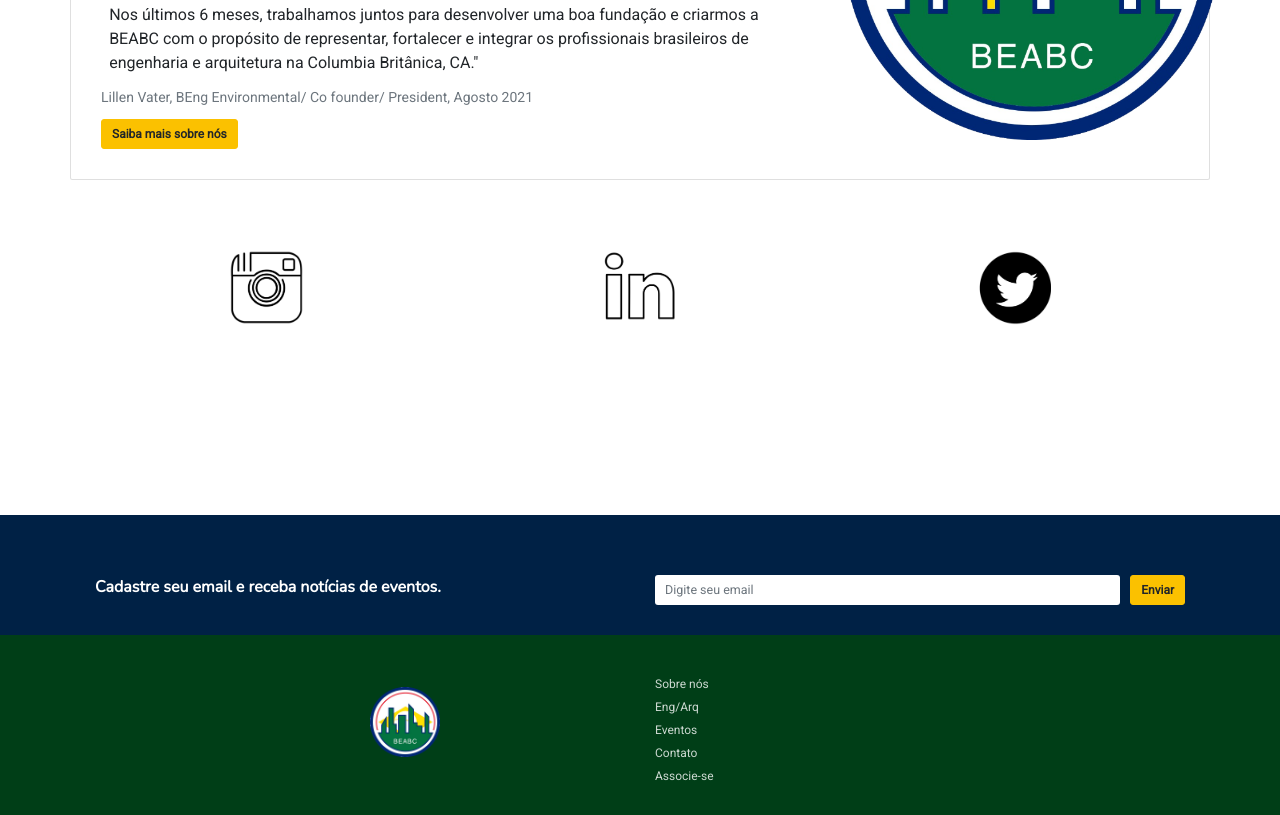
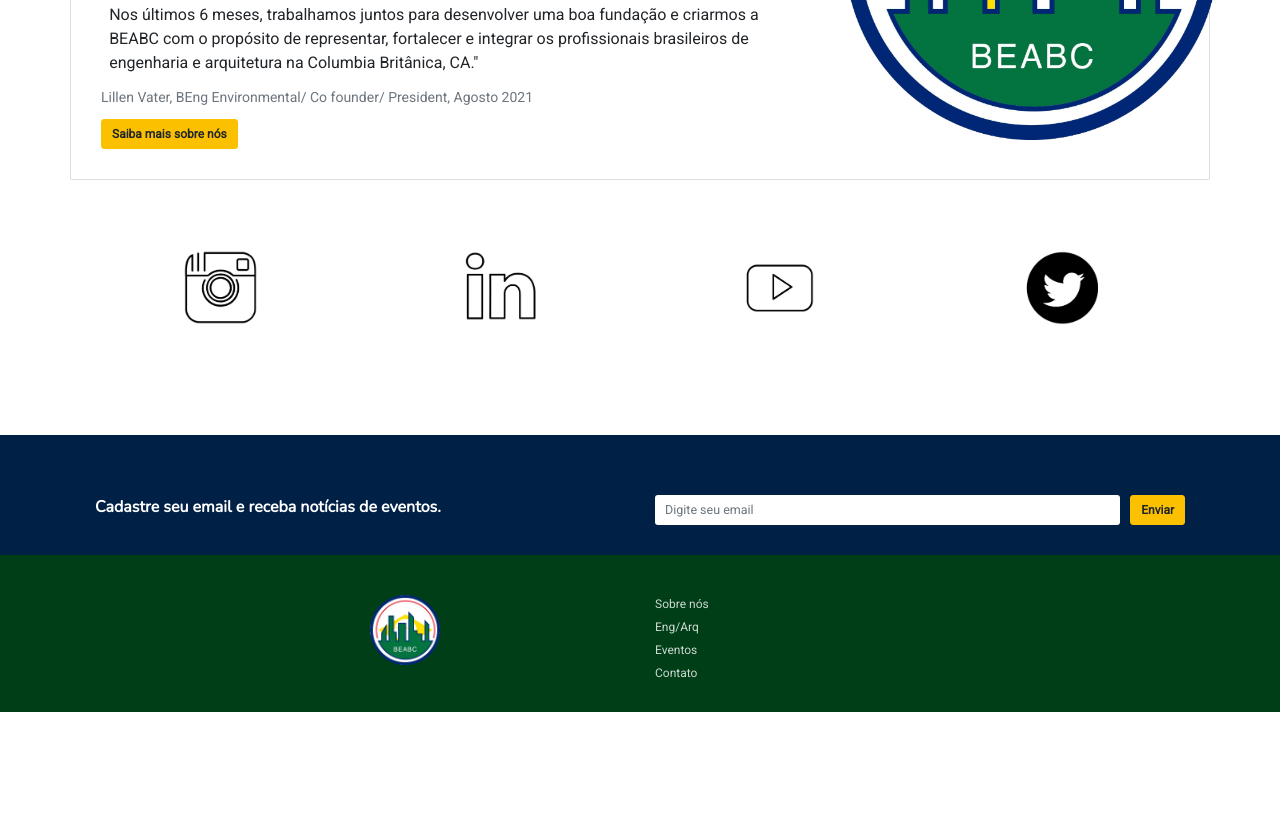
Before and after one commit to elencrisf/web-beabc-final, a Gatsby site: page / in a window 1280 px wide. Shown: the part 1479-2294 px from the top of the page. After the commit the page ends 2191 px from the top, so only its background shows below. Built offline with nearby package versions, Linux system fonts and the light colour scheme; Gatsby itself is replaced by a stand-in of ours.

Commit message:
icon Youtube and remove link foot

```diff
--- a/gatsby-config.js
+++ b/gatsby-config.js
@@ -31,6 +31,7 @@ module.exports = {
     socialMedia: {
       instagram: 'https://www.instagram.com/beabc_?utm_medium=copy_link',
       linkedin: 'https://www.linkedin.com/company/beabc-canada',
+      youtube: 'https://www.youtube.com/channel/UCwCY9y5p8_7Cynaoz3O6bRg/about',
       twitter: 'https://www.twitter.com/'
     }
   },
--- a/src/components/IndexPage/HowItWorks/HowItWorks.jsx
+++ b/src/components/IndexPage/HowItWorks/HowItWorks.jsx
@@ -23,6 +23,7 @@ const HowItWorks = () => {
           socialMedia: {
             instagram,
             linkedin,
+            youtube,
             twitter
           }
         }
@@ -37,6 +38,7 @@ const HowItWorks = () => {
       socialMedia {
         instagram
         linkedin
+        youtube
         twitter
       }
     }
@@ -59,6 +61,13 @@ const HowItWorks = () => {
                 <div className="home__how__column__image">
                   <a href={linkedin} target="_blank" rel="noopper noreferrer" >
                     <Icon name="image02" />
+                  </a>
+                </div>
+        </Col>
+        <Col md={3} className="home__how__column">
+                <div className="home__how__column__image">
+                <a href={youtube} target="_blank" rel="noopper noreferrer" >
+                    <Icon name="image04" />
                   </a>
                 </div>
         </Col>
--- a/src/components/IndexPage/HowItWorks/howItWorks.scss
+++ b/src/components/IndexPage/HowItWorks/howItWorks.scss
@@ -14,7 +14,7 @@
   background-color: white;
   &__container {
     width: 95%;
-    margin: 0 auto 10em;
+    margin: 0 auto 5em;
   }
   &__image {
     width: 10rem;
--- a/src/components/IndexPage/HowItWorks/icon.jsx
+++ b/src/components/IndexPage/HowItWorks/icon.jsx
@@ -5,7 +5,7 @@ import Img from "gatsby-image";
 
 const Icon = (props) => {
 
-    const { image01, image02, image03 } = useStaticQuery(graphql`
+    const { image01, image02, image04, image03 } = useStaticQuery(graphql`
     query {
       image01: file(relativePath: { eq: "7.png" }) {
         childImageSharp {
@@ -15,6 +15,13 @@ const Icon = (props) => {
         }
       }
       image02: file(relativePath: { eq: "9.png" }) {
+        childImageSharp {
+          fluid(maxWidth: 150, maxHeight: 150) {
+            ...GatsbyImageSharpFluid_tracedSVG
+          }
+        }
+      }
+      image04: file(relativePath: { eq: "9a.png" }) {
         childImageSharp {
           fluid(maxWidth: 150, maxHeight: 150) {
             ...GatsbyImageSharpFluid_tracedSVG
@@ -39,6 +46,8 @@ const Icon = (props) => {
                     return <Img fluid={image01.childImageSharp.fluid} alt="Image01"/>
                 case 'image02':
                     return <Img fluid={image02.childImageSharp.fluid} alt="Image02"/>
+                case 'image04':
+                    return <Img fluid={image04.childImageSharp.fluid} alt="Image04"/>
                 case 'image03':
                     return <Img fluid={image03.childImageSharp.fluid} alt="Image03"/>
                 default:
--- a/src/components/Layout/Footer/Footer.jsx
+++ b/src/components/Layout/Footer/Footer.jsx
@@ -54,9 +54,9 @@ const Footer = () => {
               <li className="footer__menu-list__item">
                 <Link to="/contactUs">Contato</Link>
               </li>
-              <li className="footer__menu-list__item">
+              {/* <li className="footer__menu-list__item">
                 <Link to="/contactUs">Associe-se</Link>
-              </li>
+              </li> */}
             </ul>
           </Col>
         </Row>
```
Also changed, not shown: src/images/9a.png (added).
